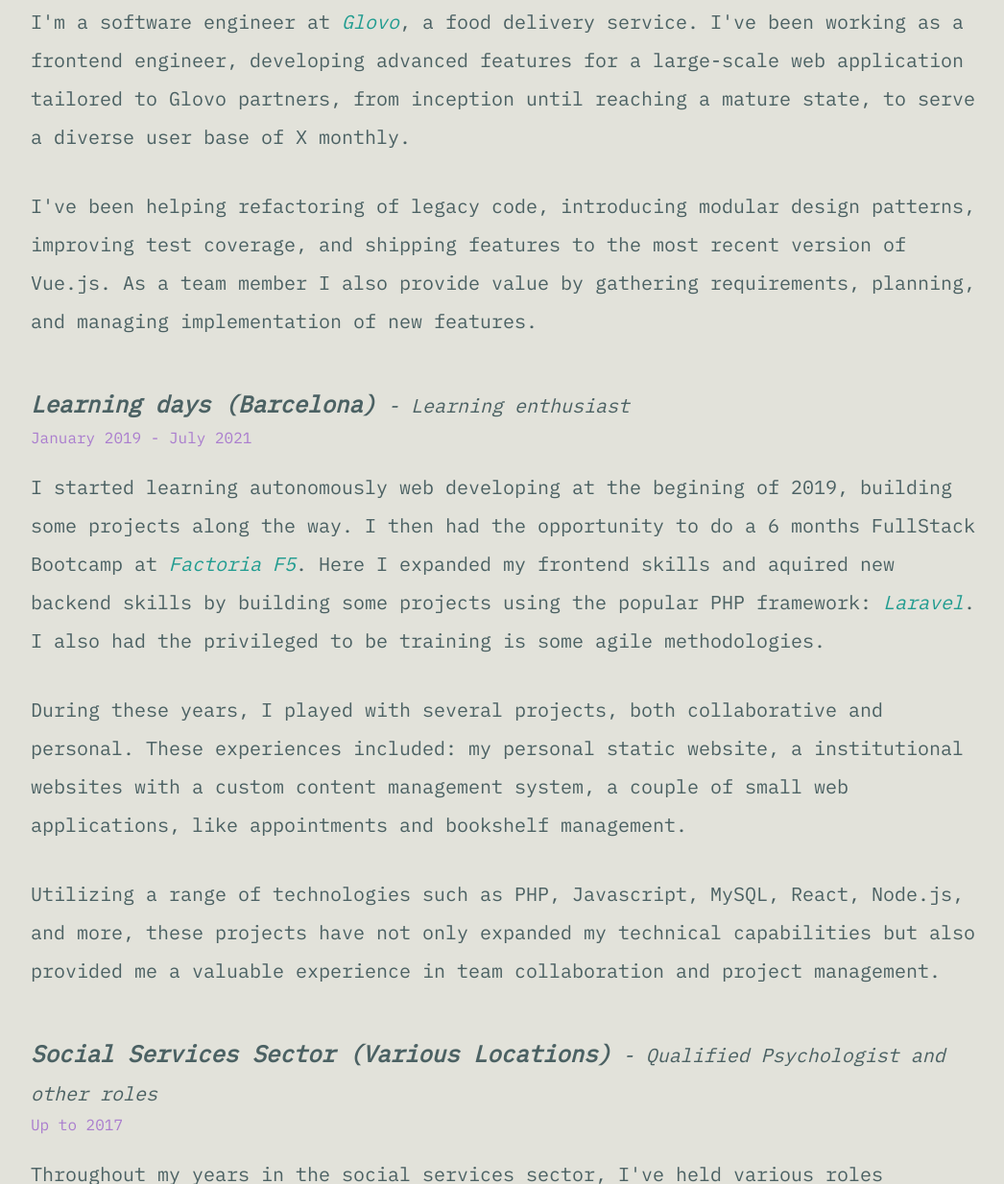
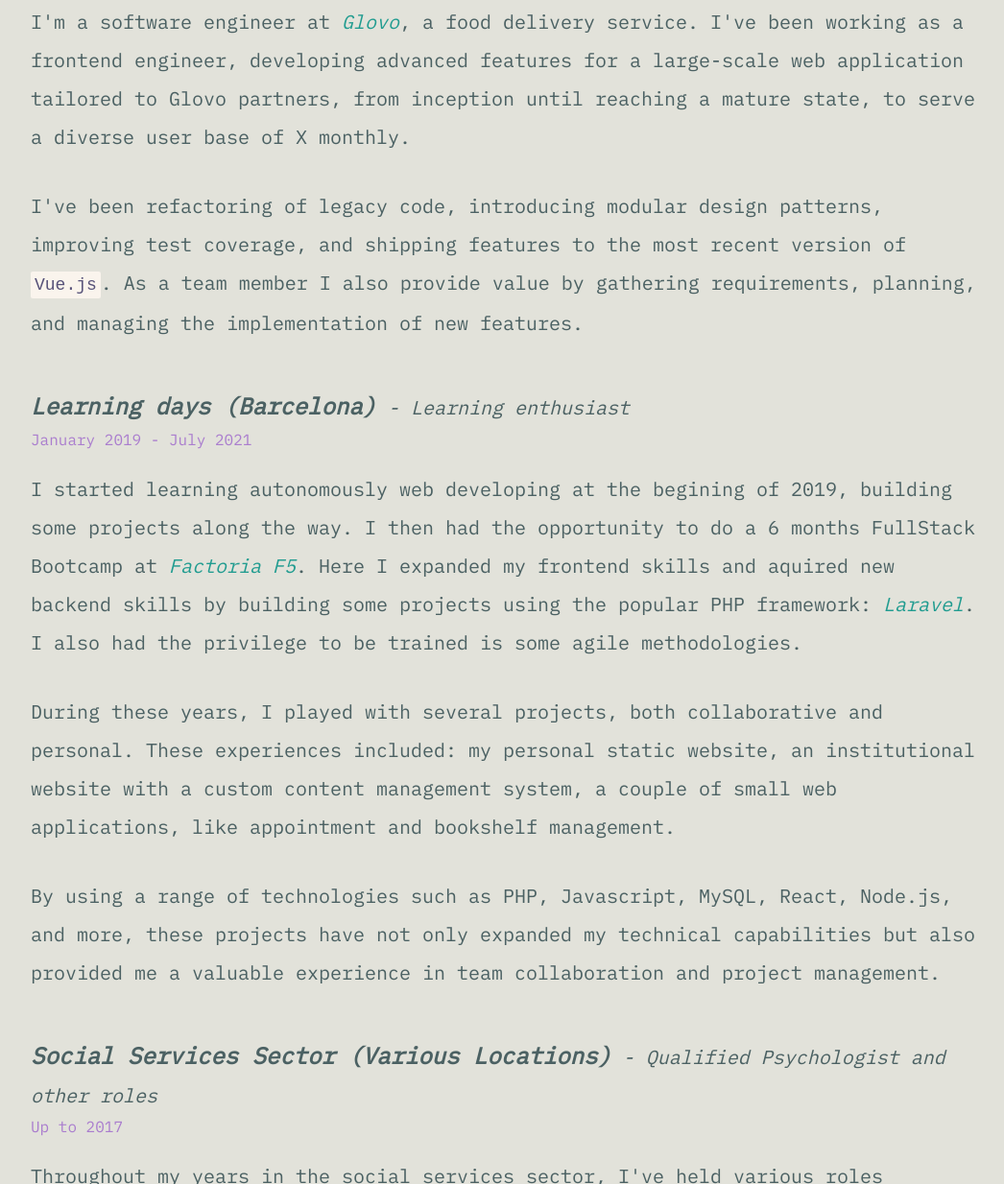
Before and after one commit to vanessacor/lollypoppe, an Astro site: page /work in a window 1280 px wide. Shown: the part 578-1812 px from the top of the page at 96% size, without its empty margins (112-1158 px from the left). Built offline with nearby package versions, Linux system fonts and the light colour scheme; Astro itself is replaced by a stand-in of ours; some packages are replaced by stand-ins of ours.

Commit message:
improve work content

```diff
--- a/src/content/work/bootcamp.mdx
+++ b/src/content/work/bootcamp.mdx
@@ -19,8 +19,8 @@
 dates: "January 2019 - July 2021"
 ---
 
-I started learning autonomously web developing at the begining of 2019, building some projects along the way. I then had the opportunity to do a 6 months FullStack Bootcamp at [Factoria F5](https://factoriaf5.org/). Here I expanded my frontend skills and aquired new backend skills by building some projects using the popular PHP framework: [Laravel](https://laravel.com/). I also had the privileged to be training is some agile methodologies.
+I started learning autonomously web developing at the begining of 2019, building some projects along the way. I then had the opportunity to do a 6 months FullStack Bootcamp at [Factoria F5](https://factoriaf5.org/). Here I expanded my frontend skills and aquired new backend skills by building some projects using the popular PHP framework: [Laravel](https://laravel.com/). I also had the privilege to be trained is some agile methodologies.
 
-During these years, I played with several projects, both collaborative and personal. These experiences included: my personal static website, a institutional websites with a custom content management system, a couple of small web applications, like appointments and bookshelf management.
+During these years, I played with several projects, both collaborative and personal. These experiences included: my personal static website, an institutional website with a custom content management system, a couple of small web applications, like appointment and bookshelf management.
 
-Utilizing a range of technologies such as PHP, Javascript, MySQL, React, Node.js, and more, these projects have not only expanded my technical capabilities but also provided me a valuable experience in team collaboration and project management.
+By using a range of technologies such as PHP, Javascript, MySQL, React, Node.js, and more, these projects have not only expanded my technical capabilities but also provided me a valuable experience in team collaboration and project management.
--- a/src/content/work/glovo.mdx
+++ b/src/content/work/glovo.mdx
@@ -10,4 +10,4 @@
 
 I'm a software engineer at [Glovo](https://about.glovoapp.com/), a food delivery service. I've been working as a frontend engineer, developing advanced features for a large-scale web application tailored to Glovo partners, from inception until reaching a mature state, to serve a diverse user base of X monthly.
 
-I've been helping refactoring of legacy code, introducing modular design patterns, improving test coverage, and shipping features to the most recent version of Vue.js. As a team member I also provide value by gathering requirements, planning, and managing implementation of new features.
+I've been refactoring of legacy code, introducing modular design patterns, improving test coverage, and shipping features to the most recent version of `Vue.js`. As a team member I also provide value by gathering requirements, planning, and managing the implementation of new features.
```
